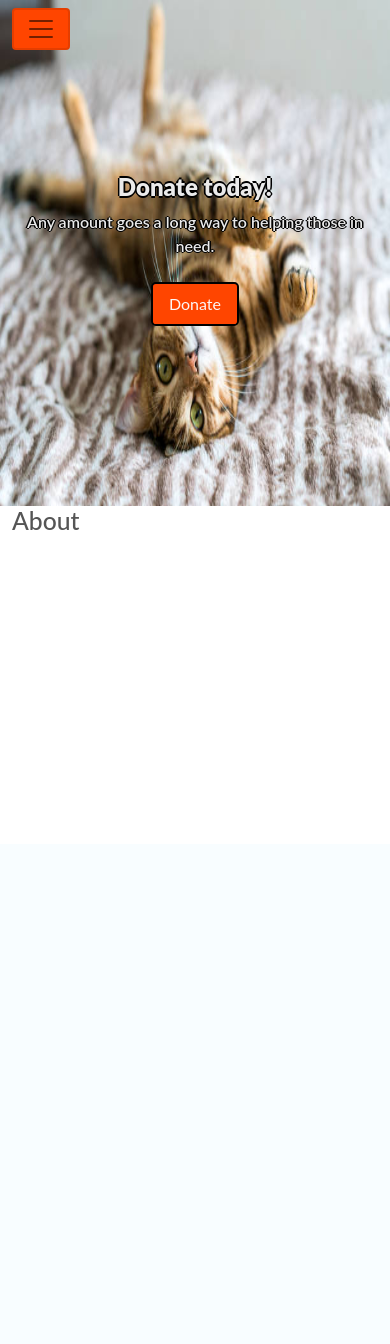
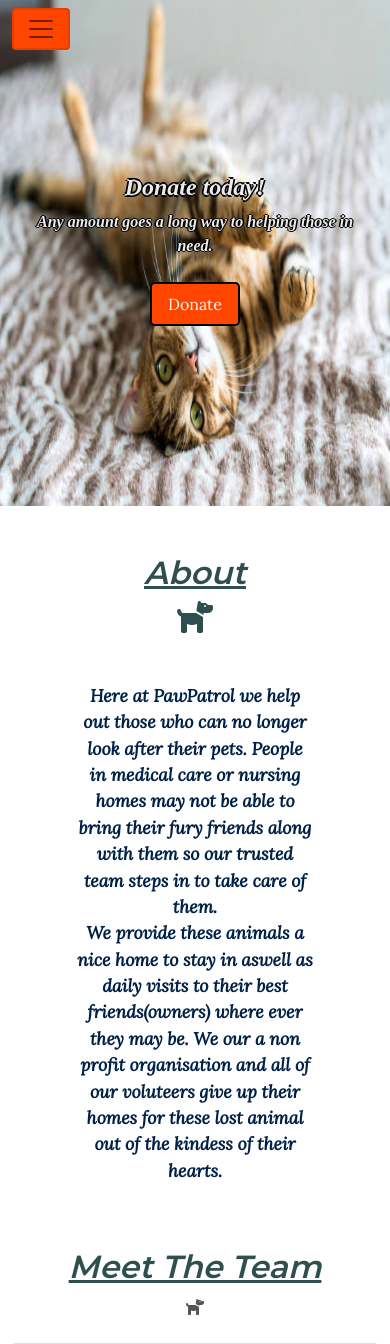
Before and after one commit to LiamGaff/Paw-Patrol-V1, a Django app: page / in a window 390 px wide. Shown: the top 1344 px of the page. Before the commit the page ends 530 px from the top, so only its background shows below. Run offline with Django 3.2, Linux system fonts and the light colour scheme; some libraries are stand-ins or nearby versions.

Commit message:
Added template for index.html

```diff
--- a/home/templates/home/index.html
+++ b/home/templates/home/index.html
@@ -1,20 +1,76 @@
 {% extends "base.html" %}
 {% load static %}
 
-{% block page_header %}
-<div class="container header-container">
-    <div class="row">
-        <div class="col"></div>
-    </div>
-</div>
-{% endblock %}
-
 {% block content %}
-    <div class="container">
+    <div class="container-fluid">
         <div class="row">
-            <div class="col col-md-6">
-                <h2>About</h2>
+            <div class="col-12 my-5 text-center">
+                <h2 class="headings"><u>About</u></h2>
+                <i class="fas fa-dog headings"></i>
             </div>
         </div>
+        <div class="row d-flex justify-content-center">
+            <div class="col-8 text-center">
+                <p class="info-text">
+                    Here at PawPatrol we help out those who can no longer look after their pets. People in medical care or
+                    nursing homes may not be able to bring their fury friends along with them so our trusted team steps in to take care of them.
+
+                   <br>
+
+                    We provide these animals a nice home to stay in aswell as daily visits to their best friends(owners) where ever they may be. We our a non profit organisation
+                    and all of our voluteers give up their homes for these lost animal out of the kindess of their hearts.
+                </p>
+            </div>
+        </div>
+        <div class="row">
+            <div class="col-12 my-5 text-center">
+                <h2 class="headings"><u>Meet The Team</u></h2>
+                <i class="fas fa-dog"></i>
+            </div>
+        </div>
+        <div class="row row-cols-1 row-cols-md-3 g-4">
+            <div class="col my-auto">
+              <div class="card h-100">
+                <img src="..." class="card-img-top" alt="...">
+                <div class="card-body">
+                  <h5 class="card-title">Name1</h5>
+                  <p class="card-text">This is a wider card with supporting text below as a natural lead-in to additional content. This content is a little bit longer.</p>
+                </div>
+                <div class="card-footer">
+                  <small class="text-muted">Last updated 3 mins ago</small>
+                </div>
+              </div>
+            </div>
+        </div>
+            <div class="row">
+                <div class="col-12 my-5 text-center">
+                    <h2 class="headings"><u>Contact Us</u></h2>
+                    <i class="fas fa-phone"></i>
+                </div>
+            </div>
+            <div class="row d-flex justify-content-center">
+                <div class="col-8 text-center">
+                    <p class="info-text">
+                        Here at PawPatrol we help out those who can no longer look after their pets. People in medical care or
+                        nursing homes may not be able to bring their fury friends along with them so our trusted team steps in to take care of them.
+                        We provide these animals a nice home to stay in aswell as daily visits to their best friends(owners) where ever they may be. We our a non profit organisation
+                        and all of our voluteers give up their homes for these lost animal out of the kindess of their hearts.
+                    </p>
+                </div>
+                <div class="row row justify-content-around">
+                    <div class="col-4">
+                        <h3>Email:</h3>
+                        <p></p>
+                        <h3>Phone:</h3>
+                        <p></p>
+                        <h3>Address:</h3>
+                        <p></p>
+                    </div>
+                    <div class="col-4">
+                        <form action="">
+                            This is where the form will go
+                        </form>
+                    </div>
+                </div>
     </div>
 {% endblock %}
--- a/static/css/base.css
+++ b/static/css/base.css
@@ -1,12 +1,17 @@
+@import url('https://fonts.googleapis.com/css2?family=Lora:ital@0;1&family=Montserrat:wght@400;600&family=Permanent+Marker&display=swap');
+
 html {
     height: 100%;
+    width: 1005;
 }
 
 body {
     height: calc(100vh - 164px);
     color: #555;
-    font-family: 'Lato';
+    font-family: 'Lora', Lato;
+    font-style: italic;
     background: transparent;
+    width: 100%;
 }
 
 /* ..................................... Header/Nav */
@@ -54,12 +59,13 @@ body {
 .donate-banner{
     position: absolute;
     top: 40%;
-    left: 60%;
+    max-width: 100%;
 }
 
 .donate-banner-h{
     font-weight: 700;
-    font-size: 2rem;
+    font-size: 3rem;
+    font-family: 'PermanentMarker';
     color: #ebebeb;
     text-shadow:
     0.07em 0 black,
@@ -70,13 +76,18 @@ body {
 
 .donate-banner-p{
     font-weight: 600;
-    font-size: 1.4rem;
+    font-size: 1.6rem;
+    font-family: 'PermanentMarker';
     color: #ebebeb;
     text-shadow:
     0.09em 0 black,
     0 0.09em black,
     -0.09em 0 black,
     0 -0.09em black;
+}
+
+.banner-row{
+    width: 100%;
 }
 
 #topnav{
@@ -122,6 +133,22 @@ body {
     45% {
         left: -100%;
     }
+}
+
+
+/* ..................................... Home page */
+
+.headings{
+font-family: 'Montserrat';
+font-weight: 600;
+font-size: 2rem;
+color: #2f4f4f;
+}
+
+.info-text{
+    font-weight: 600;
+    font-size: 1.1rem;
+    color: #002147;
 }
 
 
@@ -212,11 +239,11 @@ a.category-badge > span.badge:hover {
 
 /* -------------------------------- Media Queries */
 
-@media (min-width: 1200px) {
+/* @media (min-width: 1200px) {
     .container {
       max-width: 80%;
     }
-  }
+  } */
 
   @media (min-width: 992px) {
     .fixed-top-desktop-only {
@@ -232,9 +259,20 @@ a.category-badge > span.badge:hover {
     }
 }
 
-@media (max-width: 950px){
+@media (min-width: 1024px){
+    #logo{
+        position: fixed;
+    }
+}
+
+@media (max-width: 1260px){
     .donate-banner{
-        left: 0%;
+        top: 20%;
+    }
+}
+
+@media (max-width: 954px){
+    .donate-banner{
         top: 20%;
     }
 
--- a/templates/base.html
+++ b/templates/base.html
@@ -17,7 +17,6 @@
     {% block corecss %}
     <link href="https://cdn.jsdelivr.net/npm/bootstrap@5.1.1/dist/css/bootstrap.min.css" rel="stylesheet" integrity="sha384-F3w7mX95PdgyTmZZMECAngseQB83DfGTowi0iMjiWaeVhAn4FJkqJByhZMI3AhiU" crossorigin="anonymous">
     <link href="https://fonts.googleapis.com/icon?family=Material+Icons" rel="stylesheet">
-    <script src="https://kit.fontawesome.com/3e0cc1188a.js" crossorigin="anonymous"></script>
     <link rel="stylesheet" href="{% static 'css/base.css' %} " type="text/css">
     {% endblock %}
 
@@ -26,6 +25,7 @@
 
     {% block corejs %}
     <script src="https://cdn.jsdelivr.net/npm/bootstrap@5.1.1/dist/js/bootstrap.bundle.min.js" integrity="sha384-/bQdsTh/da6pkI1MST/rWKFNjaCP5gBSY4sEBT38Q/9RBh9AH40zEOg7Hlq2THRZ" crossorigin="anonymous"></script>
+    <script src="https://kit.fontawesome.com/3e0cc1188a.js" crossorigin="anonymous"></script>
     <script src="https://cdn.jsdelivr.net/npm/@popperjs/core@2.9.3/dist/umd/popper.min.js" integrity="sha384-W8fXfP3gkOKtndU4JGtKDvXbO53Wy8SZCQHczT5FMiiqmQfUpWbYdTil/SxwZgAN" crossorigin="anonymous"></script>
     <script src="https://cdn.jsdelivr.net/npm/bootstrap@5.1.1/dist/js/bootstrap.min.js" integrity="sha384-skAcpIdS7UcVUC05LJ9Dxay8AXcDYfBJqt1CJ85S/CFujBsIzCIv+l9liuYLaMQ/" crossorigin="anonymous"></script>
     {% endblock %}
@@ -43,7 +43,7 @@
         <img src="/media/slide2_img.jpg" alt="Slide image2">
       </figure>
     </div>
-    <header class="container-fluid fixed-top">
+    <header class="container-fluid fixed-top overflow-hidden">
       <div id="topnav" class="row pt-lg-2 d-none d-lg-flex">
         <div class="col-12 col-lg-5 my-auto py-1 py-lg-0 text-center text-lg-right">
           <div id="logo">
@@ -58,7 +58,7 @@
               <li class="list-inline-item">
                 <a class="text-info font-weight-bold text-black nav-link" href="">
                     <div class="text-center">
-                        <p class="my-0 nav-text">
+                        <p class="btn my-0 nav-text">
                           Home
                         </p>
                     </div>
@@ -67,7 +67,7 @@
               <li class="list-inline-item">
                 <a class="text-info font-weight-bold text-black nav-link" href="">
                     <div class="text-center">
-                        <p class="my-0 nav-text">
+                        <p class="btn my-0 nav-text">
                           Animals
                         </p>
                     </div>
@@ -76,7 +76,7 @@
               <li class="list-inline-item">
                 <a class="text-info font-weight-bold text-black nav-link" href="">
                     <div class="text-center">
-                        <p class="my-0 nav-text">
+                        <p class="btn my-0 nav-text">
                           Blog
                         </p>
                     </div>
@@ -85,8 +85,7 @@
               <li class="list-inline-item dropdown">
                   <a class="text-black nav-link" href="#" id="user-options" data-toggle="dropdown" aria-haspopup="true" aria-expanded="false">
                       <div class="text-center">
-                          <div><i class="fas fa-user fa-lg"></i></div>
-                          <p class="my-0 nav-text">My Account</p>
+                          <p class="btn my-0 nav-text">My Account</p>
                       </div>
                   </a>
                   <div class="dropdown-menu border-0" aria-labelledby="user-options">
@@ -100,7 +99,7 @@
               <li class="list-inline-item">
                 <a class="text-info font-weight-bold text-black nav-link" href="">
                     <div class="text-center">
-                        <button class=" nav-text my-0 rounded-pill donate-nav btn-lg">
+                        <button class="btn nav-text my-0 rounded-pill donate-nav btn-lg">
                           Donate
                         </button>
                     </div>
@@ -109,8 +108,8 @@
             </ul>
         </div>
       </div>
-      <div class="row">
-          <nav class="navbar navbar-expand-lg navbar-light w-100">
+      <div class="row g-0">
+          <nav class="navbar navbar-expand-lg navbar-light w-100 col-6">
               <button class="navbar-toggler" type="button" data-toggle="collapse" data-target="#main-nav" aria-controls="main-nav" aria-expanded="false" aria-label="Toggle navigation">
                   <span class="navbar-toggler-icon"></span>
               </button>
@@ -118,16 +117,16 @@
       </div>
     </header>
     <div class="container donate-banner">
-      <div class="row">
-        <div class="col-12 col-md-6 col-lg-6 my-auto py-1 py-lg-0">
+      <div class="row g-0 d-flex flex-row-reverse">
+        <div class="col-12 col-md-6 col-lg-6 p-2 my-auto py-1 py-lg-0">
           <div class="text-center text-right my-0 float-right">
             <h2 class="donate-banner-h"><strong>Donate today!</strong></h2>
             <p class="donate-banner-p">Any amount goes a long way to helping those in need.</p>
           </div>
         </div>
       </div>
-      <div class="row">
-        <div class="col-12 col-md-6 col-lg-6 my-auto py-1 py-lg-0">
+      <div class="row g-0 d-flex flex-row-reverse">
+        <div class="col-12 col-md-6 col-lg-6 p-2 my-auto py-1 py-lg-0">
           <div class="text-center text-right my-0 float-right">
             <button class="btn btn-lg float-right donate-nav">Donate</button>
           </div>
```
